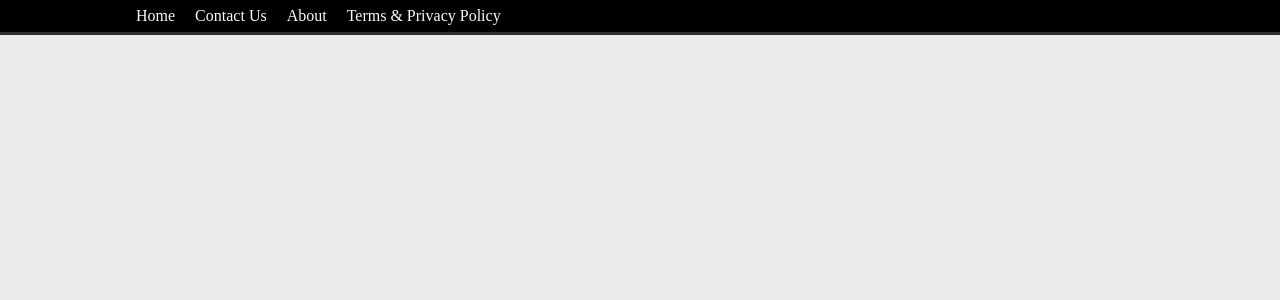
After one commit to zahinaqthar/new-CV-Generator-Project, a PHP site: page /login.html in a window 1280 px wide. The commit adds this page. Shown: the top 300 px of the page. Run offline with PHP 8.4, Linux system fonts and the light colour scheme.

Commit message:
menambahkan login dan sign up

```diff
--- /dev/null
+++ b/login.html
@@ -0,0 +1,31 @@
+<!DOCTYPE html>
+<html>
+    <head>
+        <meta charset="UTF-8" />
+        <meta http-equiv="X-UA-Compatible" content="IE=edge" />
+        <meta name="viewport" content="width=device-width, initial-scale=1.0" />
+        <title>My CV Generator | Login</title>
+        <link rel="icon" href="asset/cv logo.png" type="image/x-icon">
+        <link rel="stylesheet" href="style.css" />
+    </head>
+    <body>
+        <div class="header">
+            <div class="container">
+              <ul>
+                <li><a href="homePage.html">Home</a></li>
+                <li><a href="">Contact Us</a></li>
+                <li><a href="about.html">About</a></li>
+                <li><a href="">Terms & Privacy Policy</a></li>
+              </ul>
+            </div>
+          </div>
+
+
+
+          <div class="footer">
+            <div class="container">
+              <p>CV Maker © 2022. All rights reserved</p>
+            </div>
+          </div>
+    </body>
+</html>
--- a/style.css
+++ b/style.css
@@ -346,7 +346,7 @@ body {
 
 .containerpertama{
   padding-top: 80px;
-  padding-bottom: 100px;
+  padding-bottom: 40px;
 }
 
 .containerpertama h2{
```
Also changed, not shown: about.html (+11 -6 lines), signup.html (added, +31 -0 lines).
